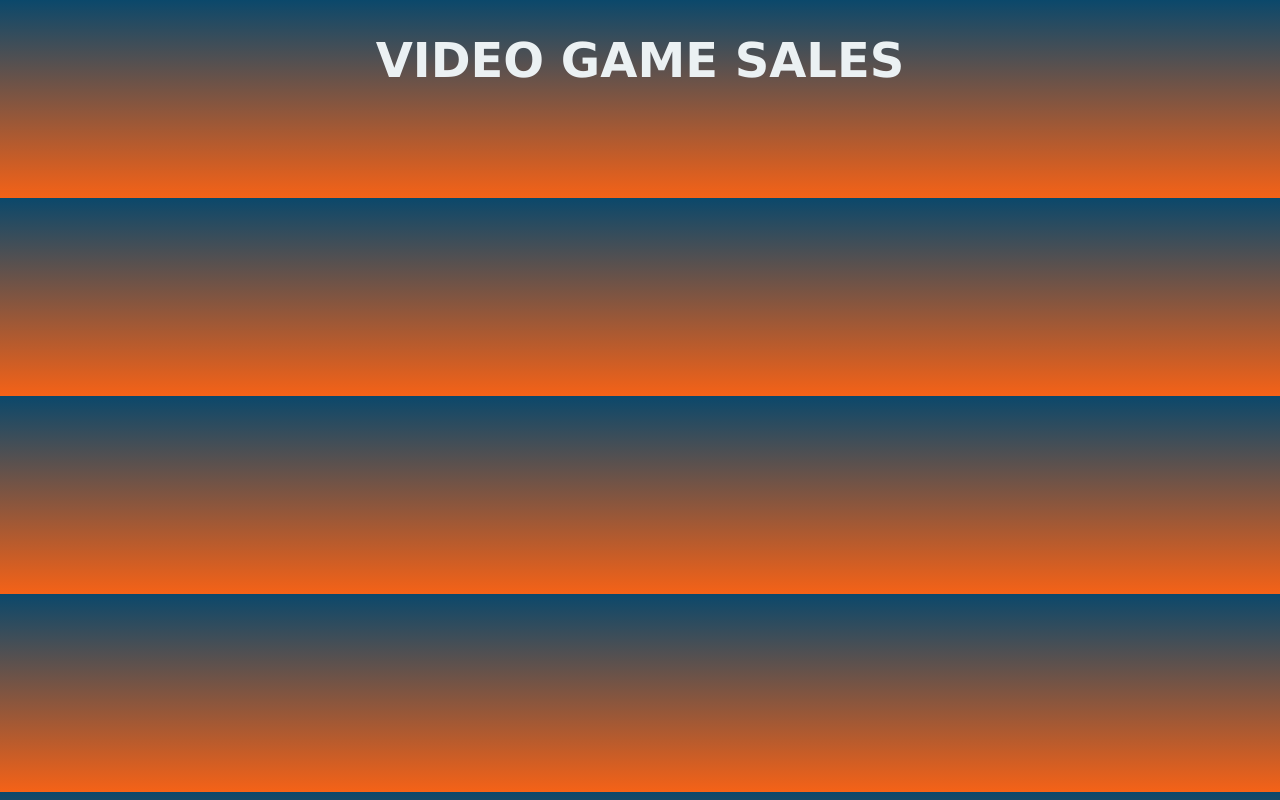
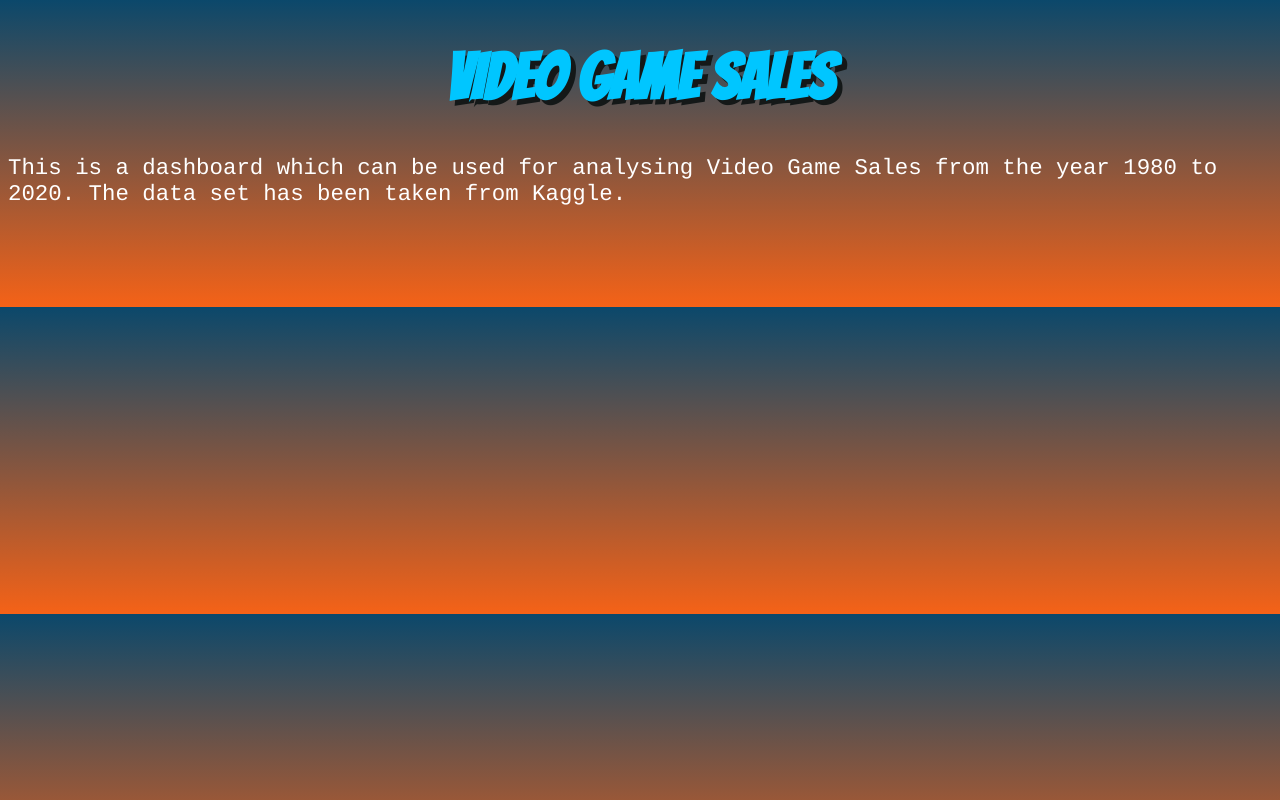
Before and after one commit to saini1998/vgsalesviz.github.io, a plain HTML site: page index.html in a window 1280 px wide. Drawn offline with Linux system fonts and the light colour scheme.

Commit message:
Update index.html

```diff
--- a/index.html
+++ b/index.html
@@ -3,16 +3,19 @@
 
 <head>
     <style>
+        @import url('https://fonts.googleapis.com/css2?family=Bangers&display=swap');
+
         h1 {
-            color: rgb(235, 241, 243);
-            font-family: verdana;
-            font-size: 300%;
+            color: #00c6ff;
+            font-family: 'Bangers';
+            font-size: 400%;
+            text-shadow: 5px 5px #141818;
         }
 
         p {
-            color: rgb(0, 0, 0);
+            color: #ffffff;
             font-family: courier;
-            font-size: 160%;
+            font-size: 140%;
         }
     </style>
 
@@ -22,6 +25,7 @@
     <body style="background: linear-gradient(to bottom, #0B486B 0%, #F56217 100%);">
 
         <h1 style="text-align:center">VIDEO GAME SALES</h1>
+        <p>This is a dashboard which can be used for analysing Video Game Sales from the year 1980 to 2020. The data set has been taken from Kaggle.</p>
 
     </body>
 
```
